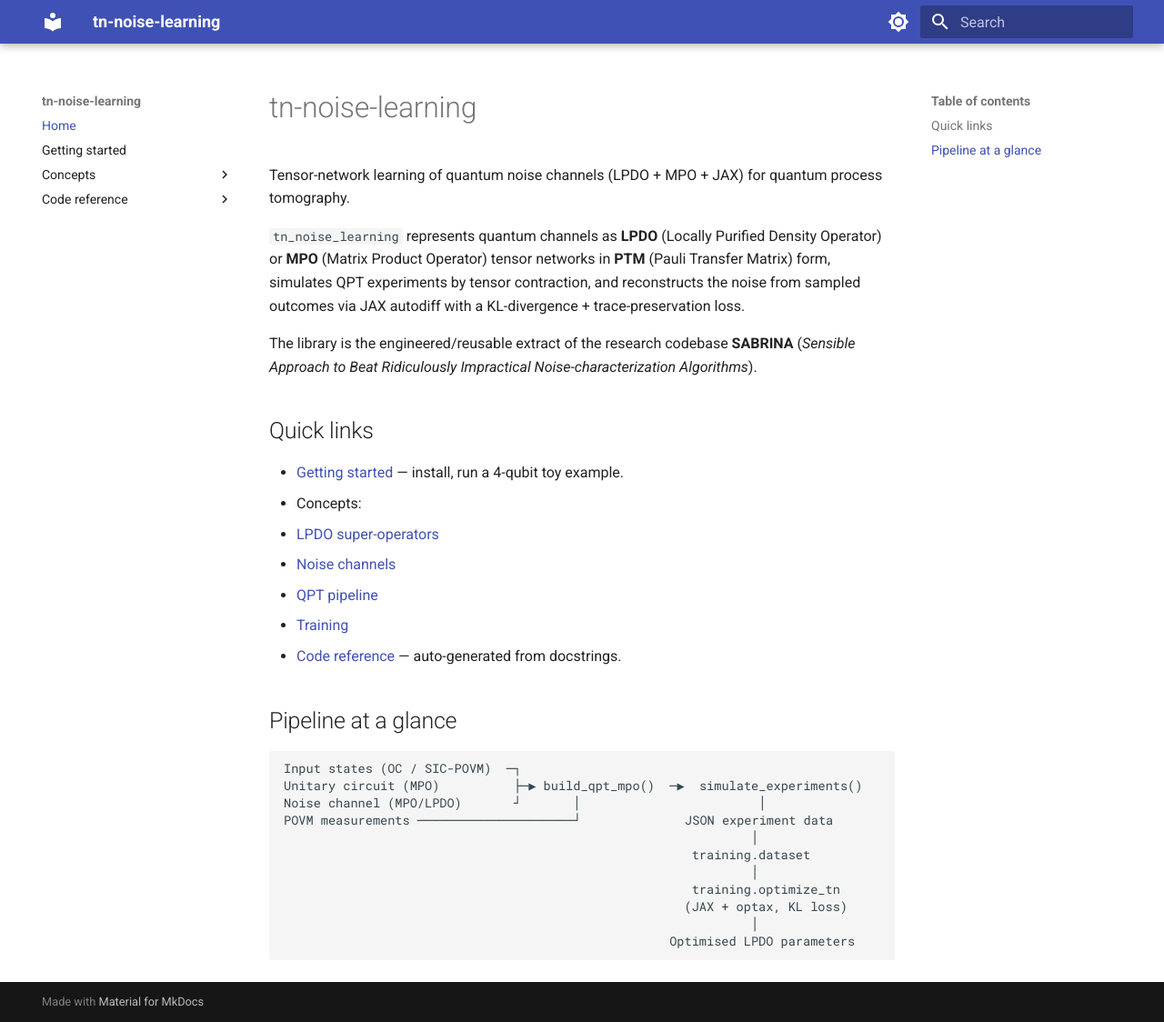
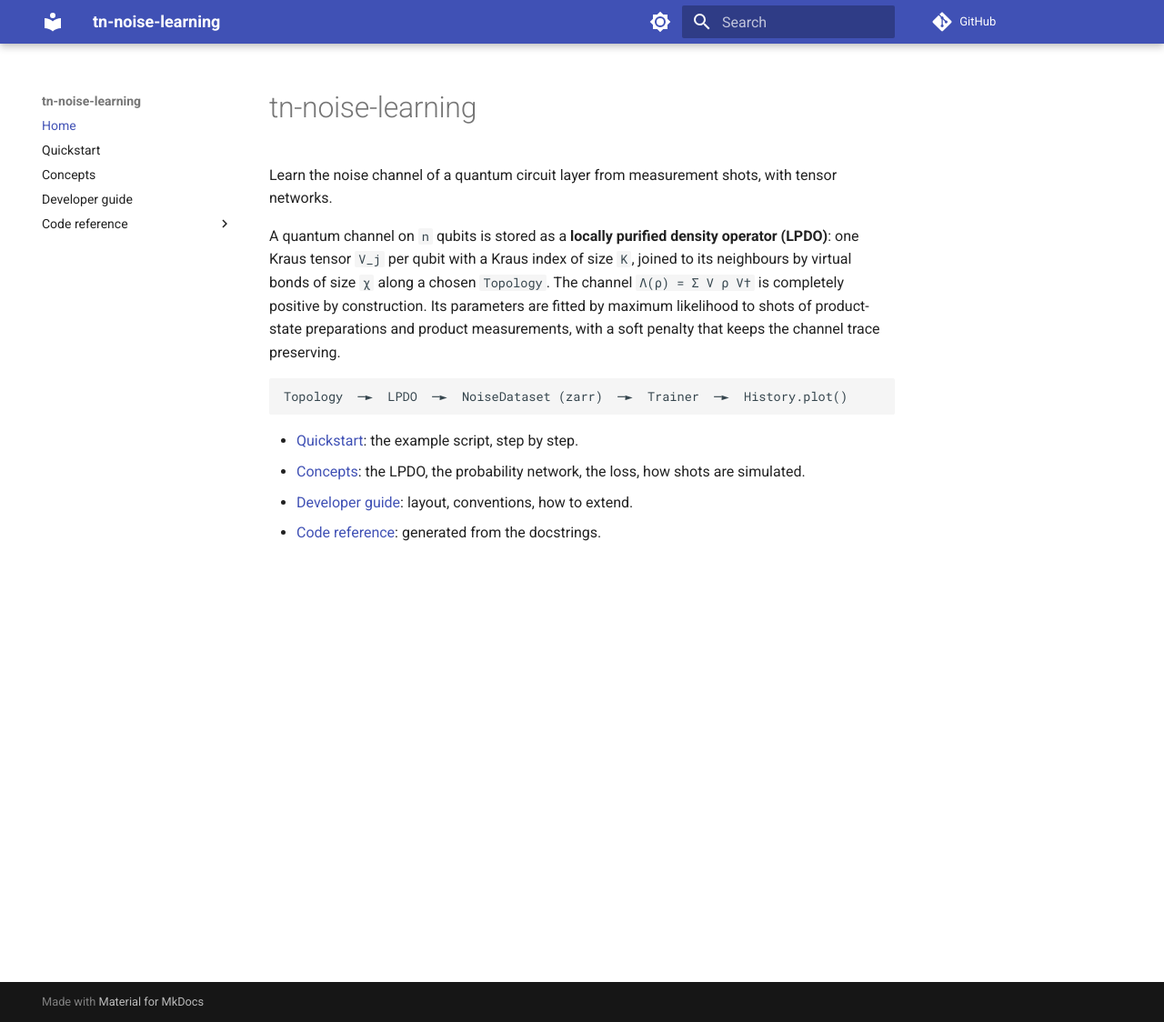
Before and after one commit to Algorithmiq/tn-noise-learning, an MkDocs documentation site: the page built from docs/index.md, in a window 1280 px wide and 1124 px high. Shown: the whole window at 91% size. Built offline with MkDocs 1.6.1 and Material for MkDocs 9.7.7, drawn with Linux system fonts in a browser that asks for light colours; comment, search, counter and statistics services are not loaded.

Commit message:
docs: rewrite README, CLAUDE.md and documentation pages for the new pipeline
Co-Authored-By: Claude Fable 5.1 <noreply@anthropic.com>

````diff
--- a/docs/index.md
+++ b/docs/index.md
@@ -1,40 +1,18 @@
 # tn-noise-learning
 
-Tensor-network learning of quantum noise channels (LPDO + MPO + JAX) for
-quantum process tomography.
+Learn the noise channel of a quantum circuit layer from measurement shots, with tensor networks.
 
-`tn_noise_learning` represents quantum channels as **LPDO** (Locally Purified
-Density Operator) or **MPO** (Matrix Product Operator) tensor networks in
-**PTM** (Pauli Transfer Matrix) form, simulates QPT experiments by tensor
-contraction, and reconstructs the noise from sampled outcomes via JAX
-autodiff with a KL-divergence + trace-preservation loss.
-
-The library is the engineered/reusable extract of the research codebase
-**SABRINA** (*Sensible Approach to Beat Ridiculously Impractical
-Noise-characterization Algorithms*).
-
-## Quick links
-
-* [Getting started](getting-started.md) — install, run a 4-qubit toy example.
-* Concepts:
-  * [LPDO super-operators](concepts/lpdo.md)
-  * [Noise channels](concepts/noise-channels.md)
-  * [QPT pipeline](concepts/qpt-pipeline.md)
-  * [Training](concepts/training.md)
-* [Code reference](reference/) — auto-generated from docstrings.
-
-## Pipeline at a glance
+A quantum channel on `n` qubits is stored as a **locally purified density operator (LPDO)**: one Kraus tensor
+`V_j` per qubit with a Kraus index of size `K`, joined to its neighbours by virtual bonds of size `χ` along a chosen
+`Topology`. The channel `Λ(ρ) = Σ V ρ V†` is completely positive by construction. Its parameters are fitted by
+maximum likelihood to shots of product-state preparations and product measurements, with a soft penalty that
+keeps the channel trace preserving.
 
 ```
-Input states (OC / SIC-POVM)  ─┐
-Unitary circuit (MPO)          ├─▶ build_qpt_mpo()  ─▶  simulate_experiments()
-Noise channel (MPO/LPDO)       ┘       │                        │
-POVM measurements ─────────────────────┘              JSON experiment data
-                                                               │
-                                                       training.dataset
-                                                               │
-                                                       training.optimize_tn
-                                                      (JAX + optax, KL loss)
-                                                               │
-                                                    Optimised LPDO parameters
+Topology  ─►  LPDO  ─►  NoiseDataset (zarr)  ─►  Trainer  ─►  History.plot()
 ```
+
+- [Quickstart](quickstart.md): the example script, step by step.
+- [Concepts](concepts.md): the LPDO, the probability network, the loss, how shots are simulated.
+- [Developer guide](developer.md): layout, conventions, how to extend.
+- [Code reference](reference/): generated from the docstrings.
--- a/mkdocs.yml
+++ b/mkdocs.yml
@@ -1,17 +1,15 @@
 site_name: tn-noise-learning
-site_description: Tensor-network learning of quantum noise channels.
+site_description: Learn quantum noise channels from measurement shots with tensor networks.
+repo_url: https://github.com/Algorithmiq/TensorNetworksNoiseLearning
 
 watch:
   - src/tn_noise_learning
 
 nav:
   - Home: index.md
-  - Getting started: getting-started.md
-  - Concepts:
-      - LPDO: concepts/lpdo.md
-      - Noise channels: concepts/noise-channels.md
-      - QPT pipeline: concepts/qpt-pipeline.md
-      - Training: concepts/training.md
+  - Quickstart: quickstart.md
+  - Concepts: concepts.md
+  - Developer guide: developer.md
   - Code reference: reference/
 
 plugins:
````
Also changed, not shown: CLAUDE.md (+42 -81 lines), README.md (+51 -55 lines), docs/concepts.md (added, +51 -0 lines), docs/developer.md (added, +42 -0 lines), docs/quickstart.md (added, +75 -0 lines).
